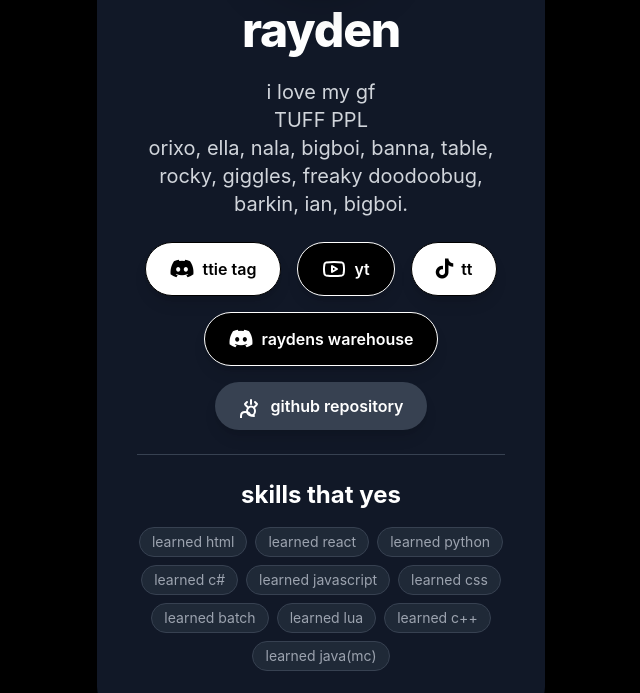
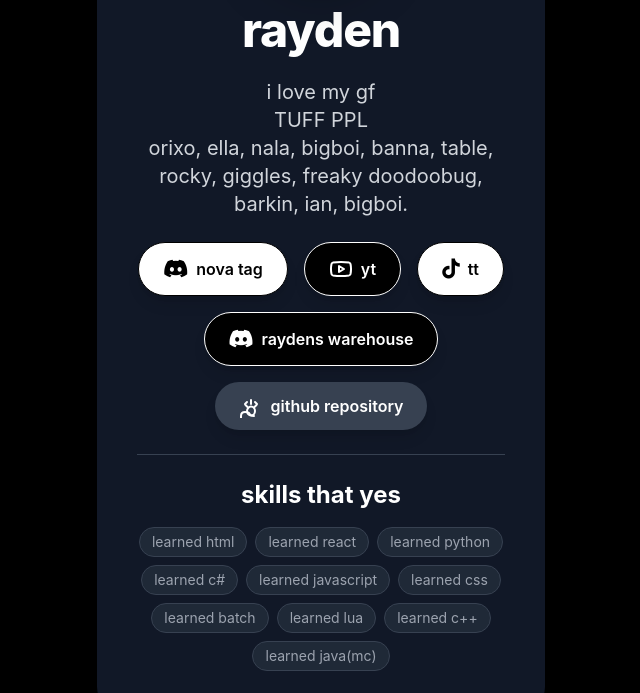
Before and after one commit to shmsrayden/raydenn, a plain HTML site: page index.html in a window 1280 px wide. Shown: the part 234-927 px from the top of the page, without its empty margins (319-959 px from the left). Drawn offline with nearby package versions, Linux system fonts and the light colour scheme; a small style sheet from the web is missing.

Commit message:
Update index.html

```diff
--- a/index.html
+++ b/index.html
@@ -56,7 +56,7 @@
             class="bg-white hover:bg-gray-200 text-black font-semibold py-3 px-6 rounded-full shadow-lg transition-all duration-300 transform hover:-translate-y-1 flex items-center space-x-2 border border-black"
           >
             <i class="fa-brands fa-discord text-xl"></i>
-            <span>ttie tag</span>
+            <span>nova tag</span>
           </a>
           <a
             href="https://www.youtube.com/@shmsrayden"
```
